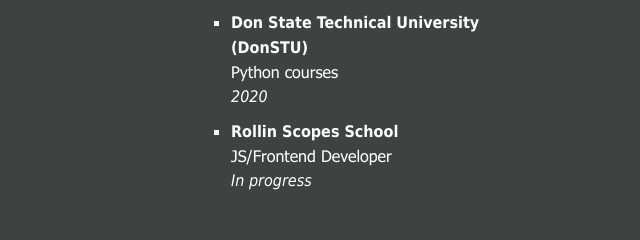
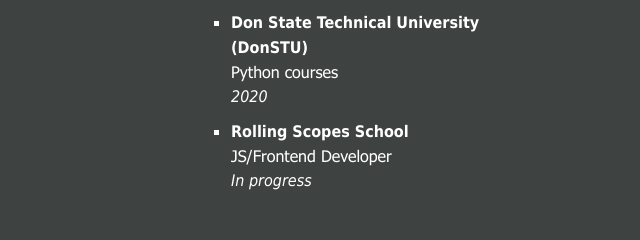
Before and after one commit to LilithPrimary/rsschool-cv-stage0, a plain HTML site: page index.html in a window 1280 px wide. Shown: the part 504-744 px from the top of the page, 531-1171 px from the left. Drawn offline with Linux system fonts and the light colour scheme.

Commit message:
fix:some grammatical mistakes =/

```diff
--- a/index.html
+++ b/index.html
@@ -115,7 +115,7 @@
                   <i>2020</i>
                 </li>
                 <li>
-                  <b>Rollin Scopes School</b> <br />
+                  <b>Rolling Scopes School</b> <br />
                   JS/Frontend Developer <br />
                   <i>In progress</i>
                 </li>
```
Also changed, not shown: 1 other file.
